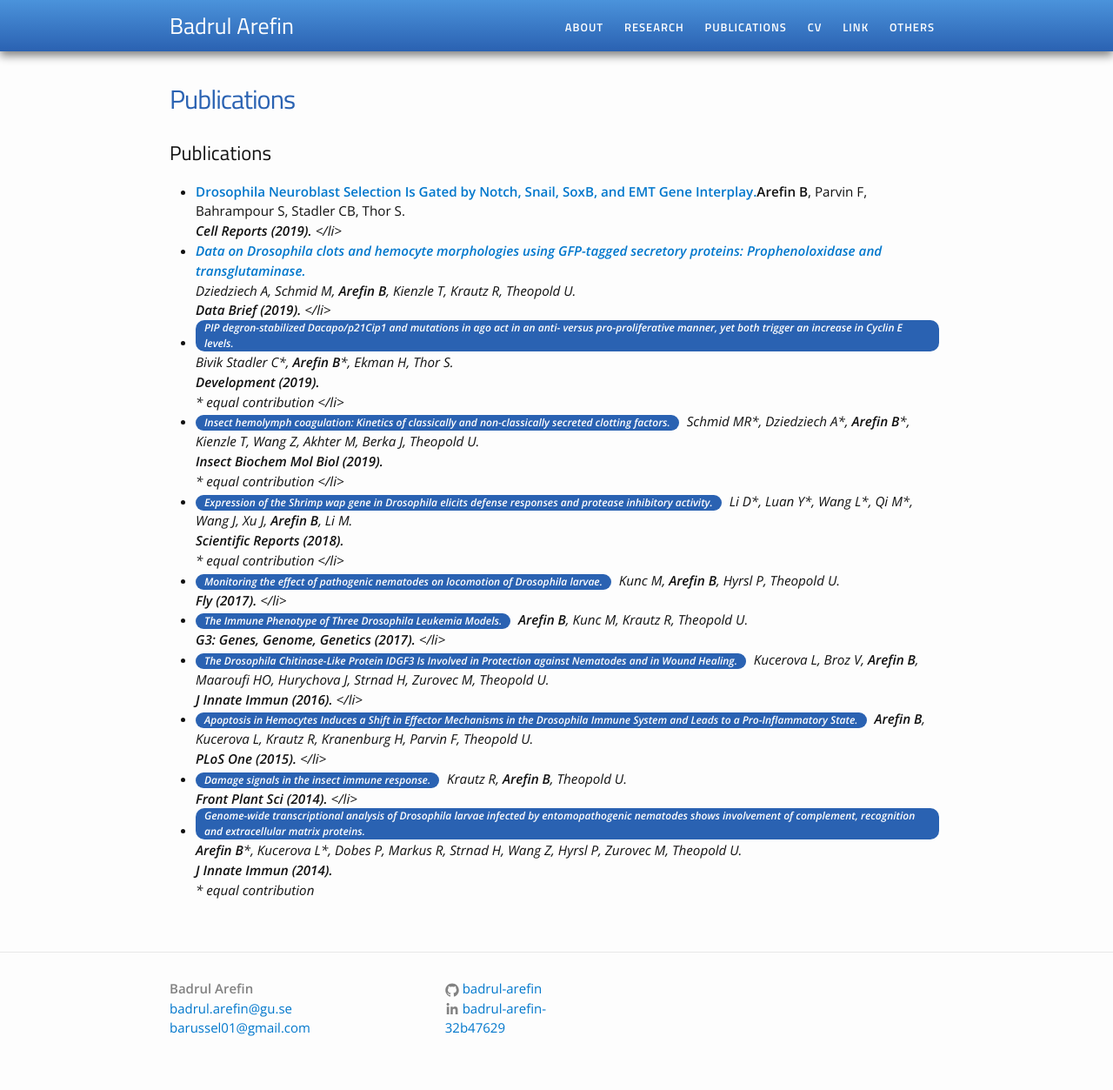
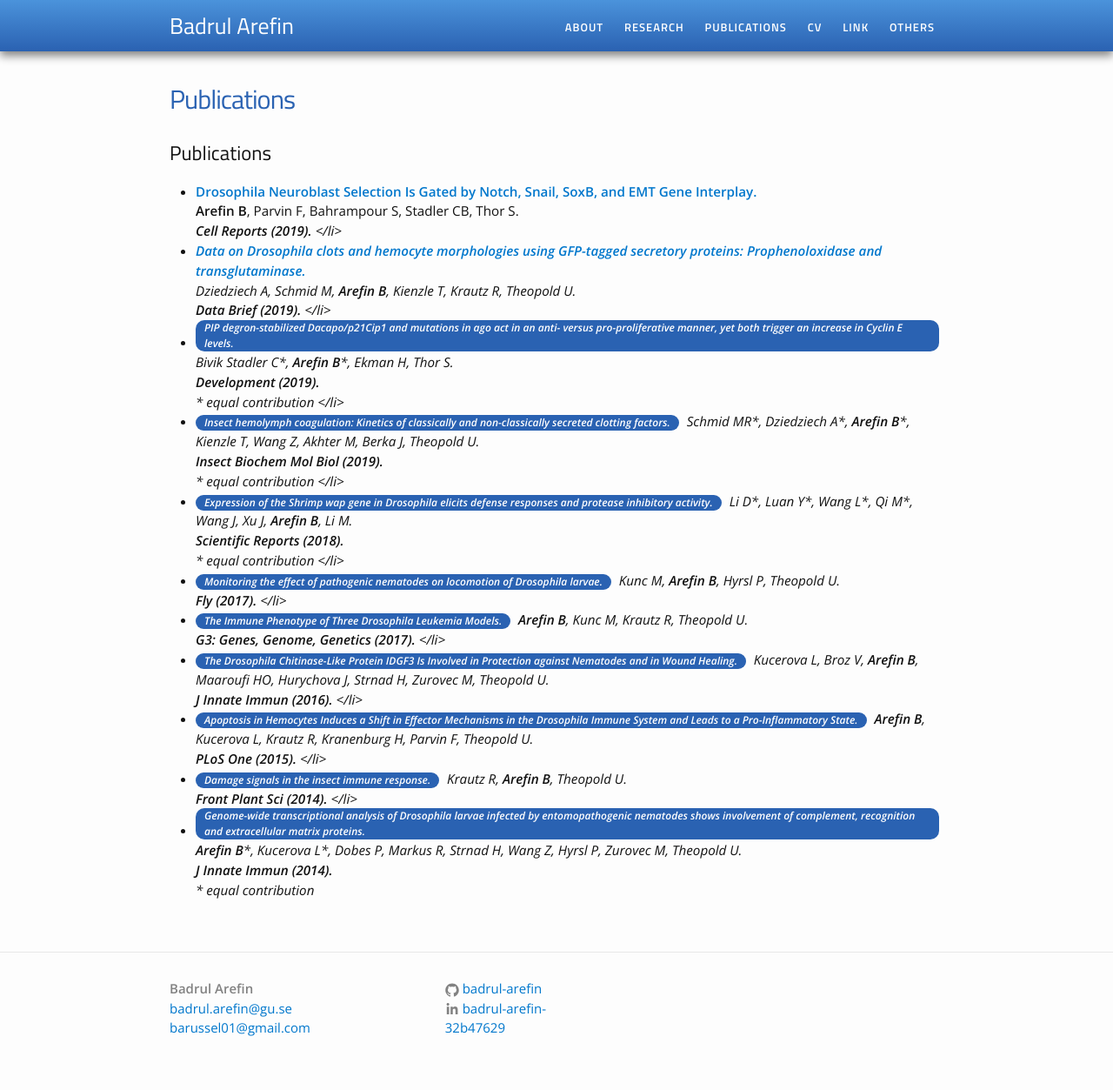
Before and after one commit to Badrul-Arefin/badrul-arefin.github.io, a Jekyll site: the page built from publications.md, in a window 1280 px wide. Shown: the whole page at 87% size. Built offline with Jekyll 4.4.1, drawn with Linux system fonts in a browser that asks for light colours.

```diff
--- a/publications.md
+++ b/publications.md
@@ -8,7 +8,7 @@ title: Publications
 
 <ul>
 	<li>
-		<a href="https://www.ncbi.nlm.nih.gov/pubmed/31825841">	<b>Drosophila Neuroblast Selection Is Gated by Notch, Snail, SoxB, and EMT Gene Interplay.</b></a><b>Arefin B</b>, Parvin F, Bahrampour S, Stadler CB, Thor S.<br><i>
+		<a href="https://www.ncbi.nlm.nih.gov/pubmed/31825841">	<b>Drosophila Neuroblast Selection Is Gated by Notch, Snail, SoxB, and EMT Gene Interplay.</b></a><br><b>Arefin B</b>, Parvin F, Bahrampour S, Stadler CB, Thor S.<br><i>
 	<b>Cell Reports (2019).</b>
 
 
```
